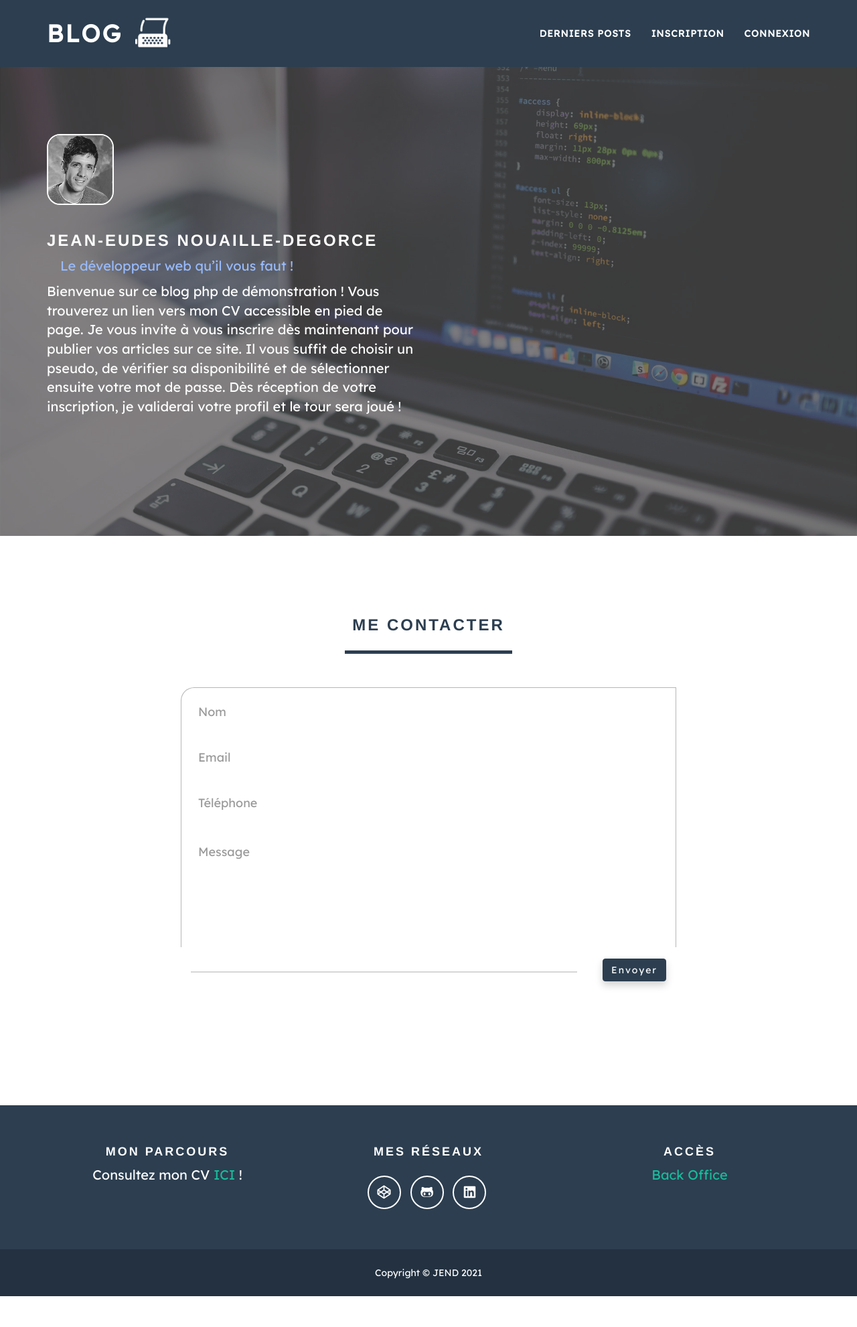
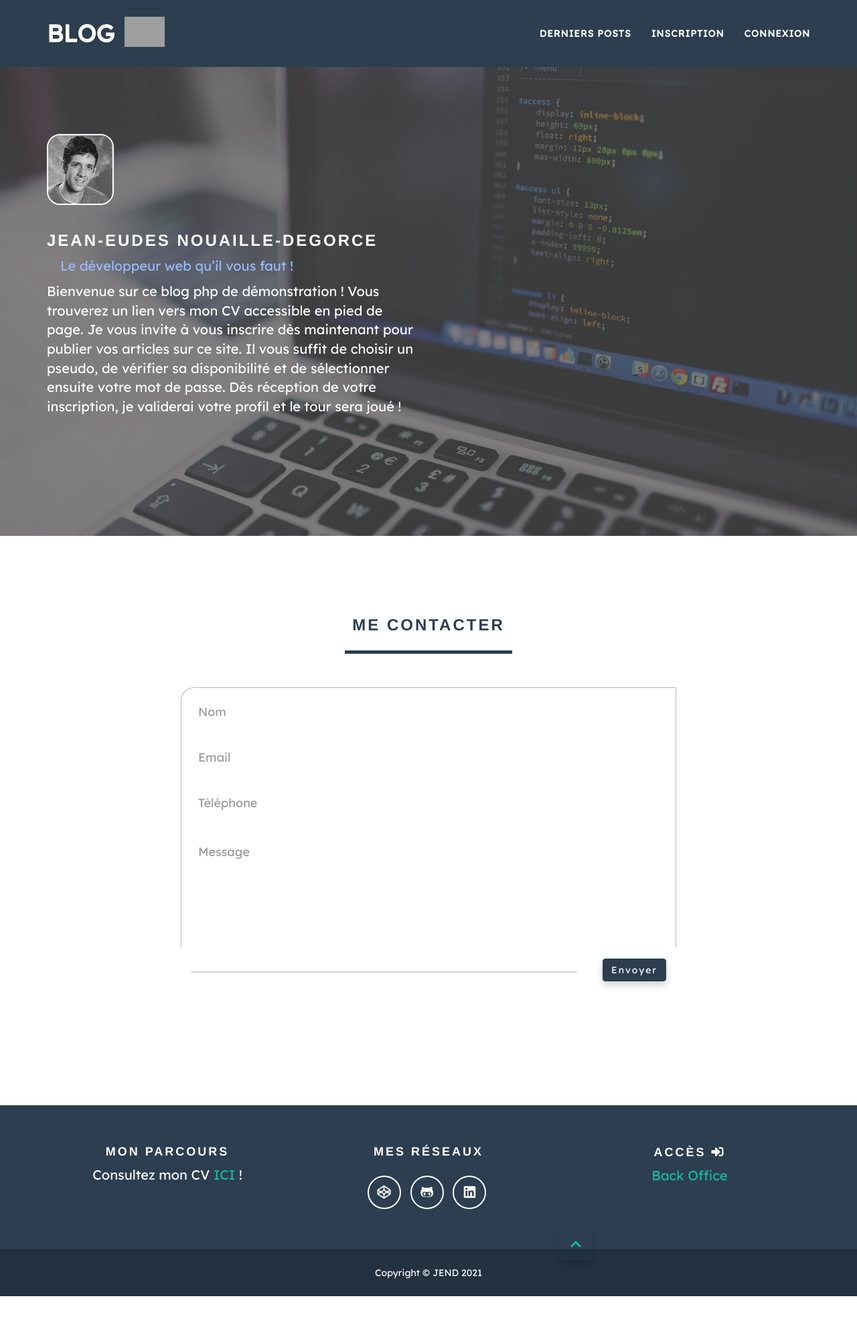
Before and after one commit to JEND-CODES/BLOG-PHP, a PHP site: page / in a window 1280 px wide. Shown: the whole page at 67% size. Before the commit the page ends 1935 px from the top, so only its background shows below. Run offline with PHP 8.4, Linux system fonts and the light colour scheme; some libraries are stand-ins or nearby versions; grey boxes are pictures that could not be loaded.

Commit message:
Partials Updated

```diff
--- a/views/footer.php
+++ b/views/footer.php
@@ -8,7 +8,6 @@
                 <div class="footer-col col-md-4">
                     <h4>MON PARCOURS</h4>
                     <p>Consultez mon CV <a href="<?= URL ?>content/theme/img/CVJEND2021.pdf" target="_blank">ICI</a> !</p>
-
                 </div>
 
                 <div class="footer-col col-md-4">
@@ -23,13 +22,12 @@
                         <li>
                             <a href="https://www.linkedin.com/in/jean-eudes-nouaille-degorce/" class="btn-social btn-outline" target="_blank"><i class="fab fa-linkedin"></i></a>
                         </li>
-
                     </ul>
                 </div>
 
                 <div class="footer-col col-md-4">
-                    <h4>Accès</h4>
-                        <p><a href="<?= URL.'backmember' ?>">Back Office</a></p>
+                <h4>Accès <i class="fas fa-sign-in-alt"></i></h4>
+                    <p><a href="<?= URL.'access' ?>">Back Office</a></p>
                 </div>
 
                 <div class="medium-spacer"></div>
@@ -43,13 +41,14 @@
             <div class="row">
                 <div class="col-lg-12">
                     Copyright &copy; JEND 2021
-
                 </div>
             </div>
         </div>
     </div>
 
 </footer>
+
+<a id="back-to-top" href="#" class="btn btn-light btn-lg back-to-top" role="button"><i class="fas fa-chevron-up"></i></a>
 
 </section>
 
--- a/views/header.php
+++ b/views/header.php
@@ -14,7 +14,7 @@
 
     <meta content='width=device-width, initial-scale=1.0' name='viewport' />
 
-    <link rel="icon" type="image/png" href="<?= URL.'content/theme/img/FaviconBlog.png' ?>" />
+    <link rel="icon" type="image/png" href="<?= URL.'content/theme/img/starIconBlue.png' ?>" />
 
     <link href="content/theme/bootstrap/css/bootstrap.min.css" rel="stylesheet">
 
@@ -37,9 +37,9 @@
                     <span class="sr-only">Toggle navigation</span> Menu <i class="fa fa-bars"></i>
                 </button>
 
-                <a class="navbar-brand special-logo" href="<?= URL ?>" style="letter-spacing:3px !important;">BLOG</a>
+                <a class="navbar-brand special-logo" href="<?= URL ?>">BLOG</a>
 
-                <img class="logo-img" src="content/theme/img/BlogIcon.png" alt="BLOG" title="BLOG">
+                <img class="logo-img" src="content/theme/img/starIconBlue.png" alt="BLOG" title="BLOG">
 
             </div>
 
```
Lines whose indentation alone changed are shown as unchanged.
